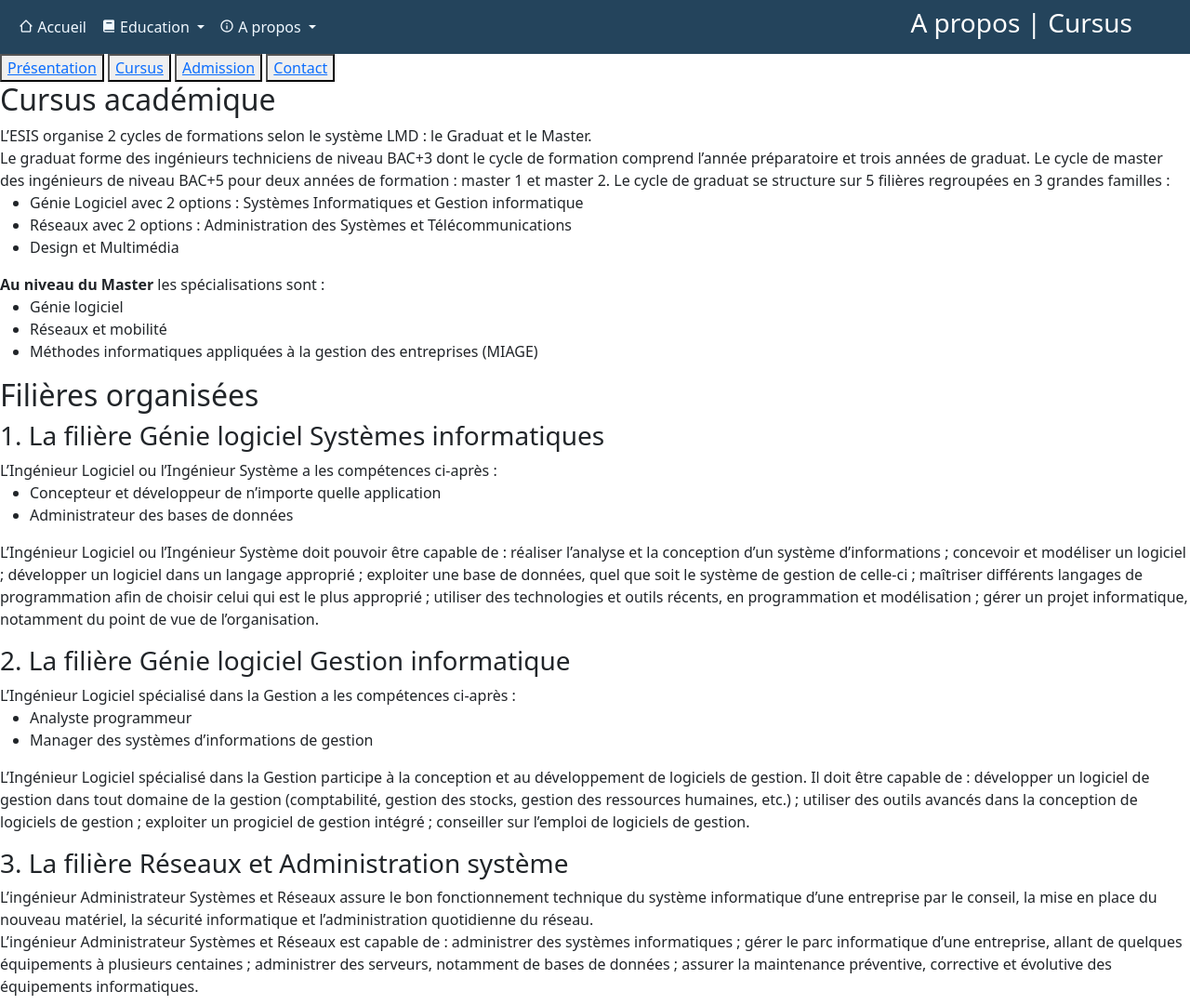
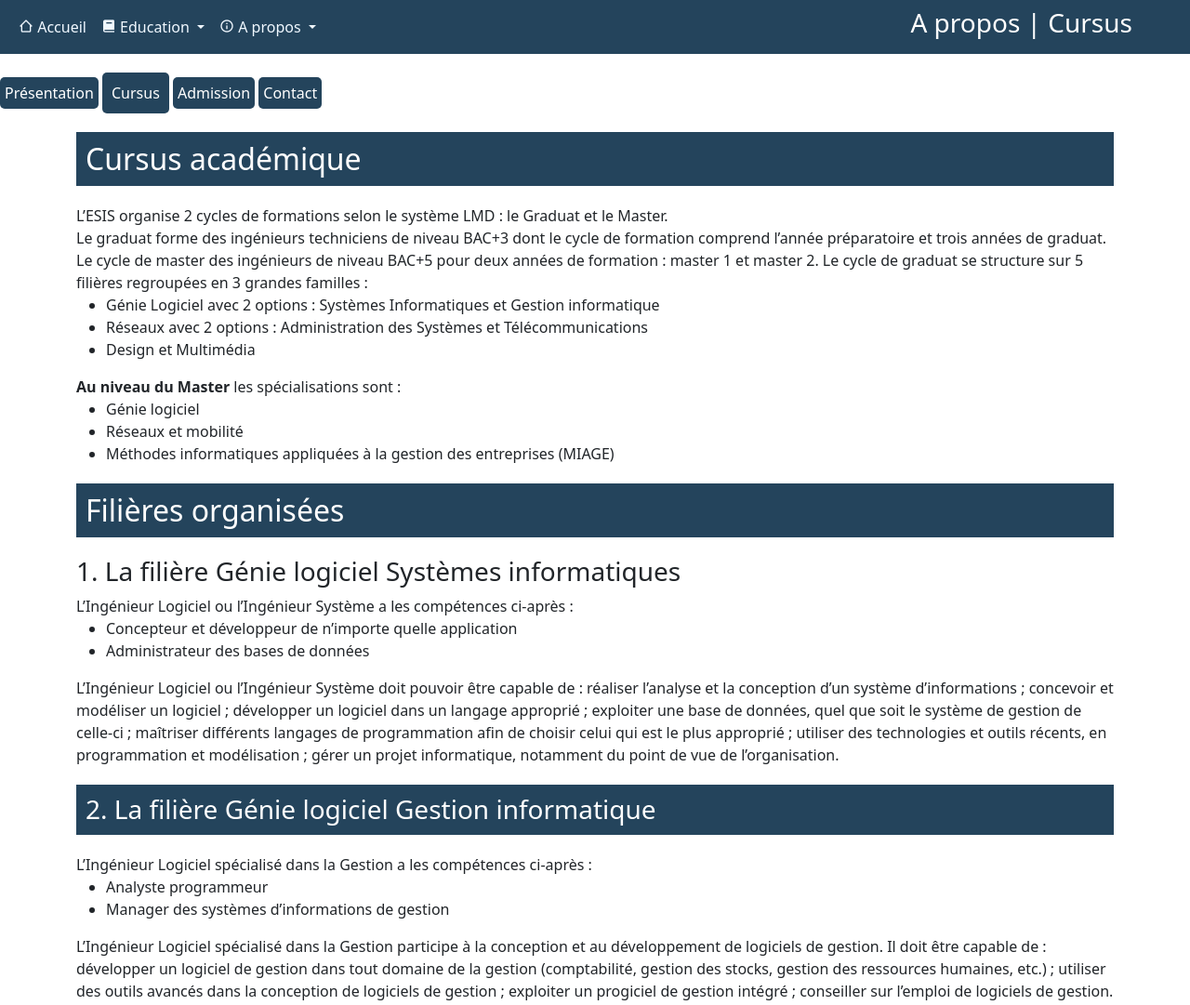
Before and after one commit to AristoteKABELU/Site-E.S.I.S, a plain HTML site: page pages/a-propos/cursus.html in a window 1280 px wide. Shown: the top 1081 px of the page at 93% size. Drawn offline with nearby package versions, Linux system fonts and the light colour scheme.

Commit message:
About us completed

```diff
--- a/asset/css/index.css
+++ b/asset/css/index.css
@@ -224,3 +224,42 @@ ul#bibliotheque li{
     margin-top: 10px;
     font-size: xx-large;
 }
+
+/*__________________A propos_____________________ */
+
+/* Nav-bar */
+
+.nav-bar-a-propos
+{
+    margin: 20px 0 10px 0;
+}
+
+.nav-bar-a-propos button
+{
+    background-color: #24445C;
+    padding: 5px;
+    border: none;
+    border-radius: 5px;
+}
+
+.nav-bar-a-propos .active
+{
+    padding: 10px;
+}
+
+.nav-bar-a-propos a
+{
+    text-decoration: none;
+    color: white;
+}
+
+/* Autres */
+
+.titre
+{
+    margin: 20px 0px;
+    padding: 10px;
+    background-color:#24445C;
+    color: white;
+
+}
--- a/pages/a-propos/cursus.html
+++ b/pages/a-propos/cursus.html
@@ -12,7 +12,7 @@
     <link rel="stylesheet" href="../../asset/css/index.css">
     <title>Cursus</title>
 </head>
-<body>
+<body class="a-propos">
     <header>
         <nav class="navbar navbar-expand-lg third-header">
             <div class="container-fluid">
@@ -55,15 +55,15 @@
             </div>
             </div>
         </nav>
-        <div>
-            <button ><a href="./a-propos.html">Présentation</a> </button>
-            <button><a href="./cursus.html"> Cursus</a> </button>
+        <div class="nav-bar-a-propos">
+            <button><a href="./a-propos.html">Présentation</a> </button>
+            <button class="active"><a href="./cursus.html"> Cursus</a> </button>
             <button><a href="./admission.html">Admission</a> </button>
             <button><a href="./contact.html"> Contact</a></button>
         </div>
     </header>
 
-    <div class="bors">
+    <main class="container">
         <div class="text">
             <h2 class="titre">Cursus académique</h2>
             L’ESIS organise 2 cycles de formations selon le système LMD : le Graduat et le Master. <br>
@@ -80,8 +80,8 @@ Le cycle de graduat se structure sur 5 filières regroupées en 3 grandes famill
                 <li> Réseaux et mobilité</li>
                 <li>Méthodes informatiques appliquées à la gestion des entreprises (MIAGE)</li>
             </ul>
+        </div>
 
-    </div>
         <div class="graph">
             <h2 class="titre">Filières organisées</h2>
                 <h3>1. La filière Génie logiciel Systèmes informatiques</h3>
@@ -135,8 +135,8 @@ Le cycle de graduat se structure sur 5 filières regroupées en 3 grandes famill
             faire de la création d’image en s’adaptant à la demande ; concevoir un site web et le développer ; se servir des outils informatiques à sa disposition (création/animation 2D et 3D) ; Réalisation et traitement vidéo et audio ;
             créer des éléments interactifs (présentation d’entreprise, projet, logiciel) offrir un support visuel à un projet environnemental, de construction ou d’aménagement intérieur/extérieur (maquette et modélisation 3D). </p>
         <br>
-</div></div>
         </div>
+    </main>
 
     <footer >
         <div class="container-fluid">
```
Also changed, not shown: index.html (+1 -1 lines), pages/a-propos/a-propos.html (+5 -4 lines), pages/a-propos/admission.html (+4 -4 lines), pages/a-propos/contact.html (+5 -5 lines), pages/centre d'excellence.html (+4 -4 lines). Lines whose indentation alone changed are shown as unchanged.
